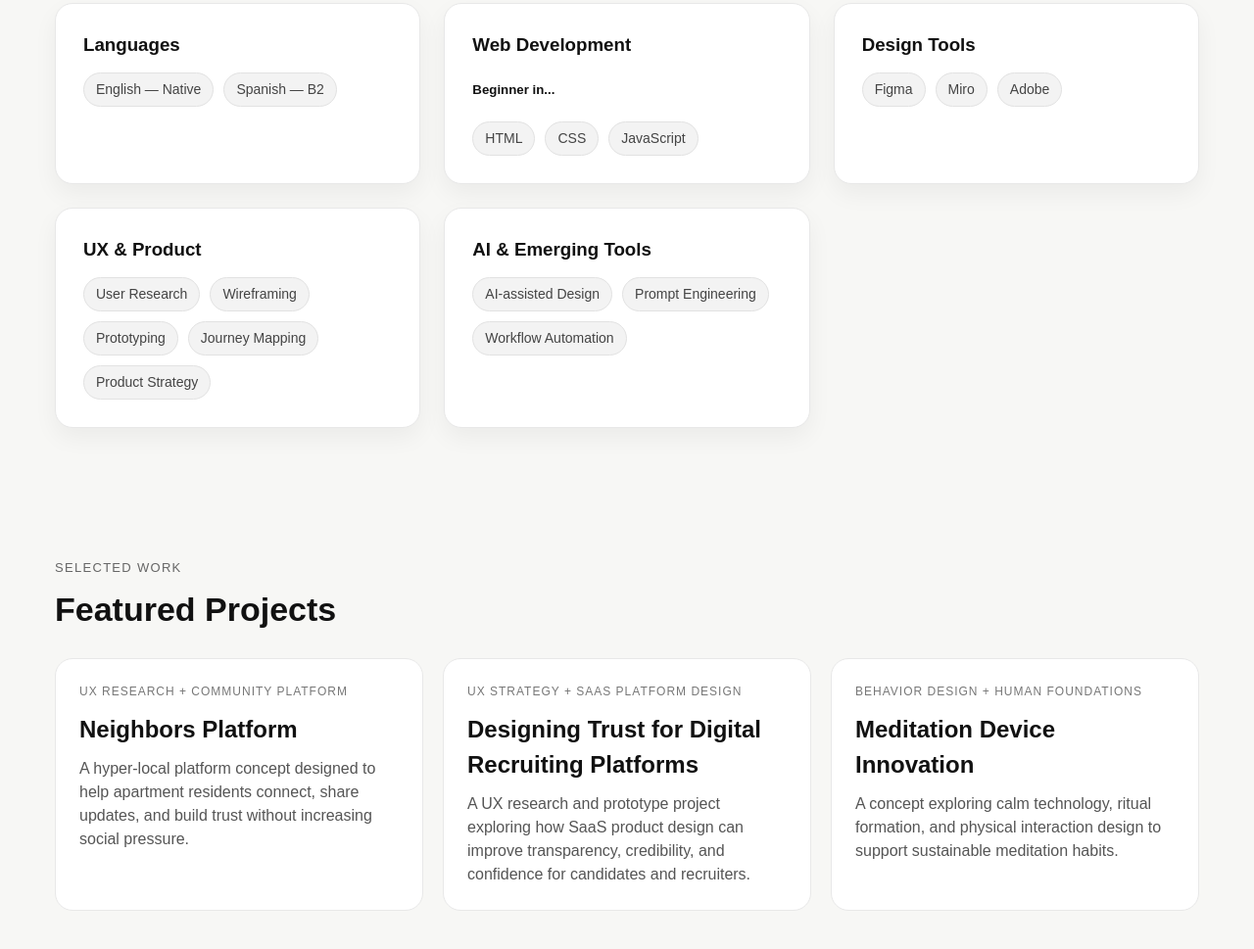
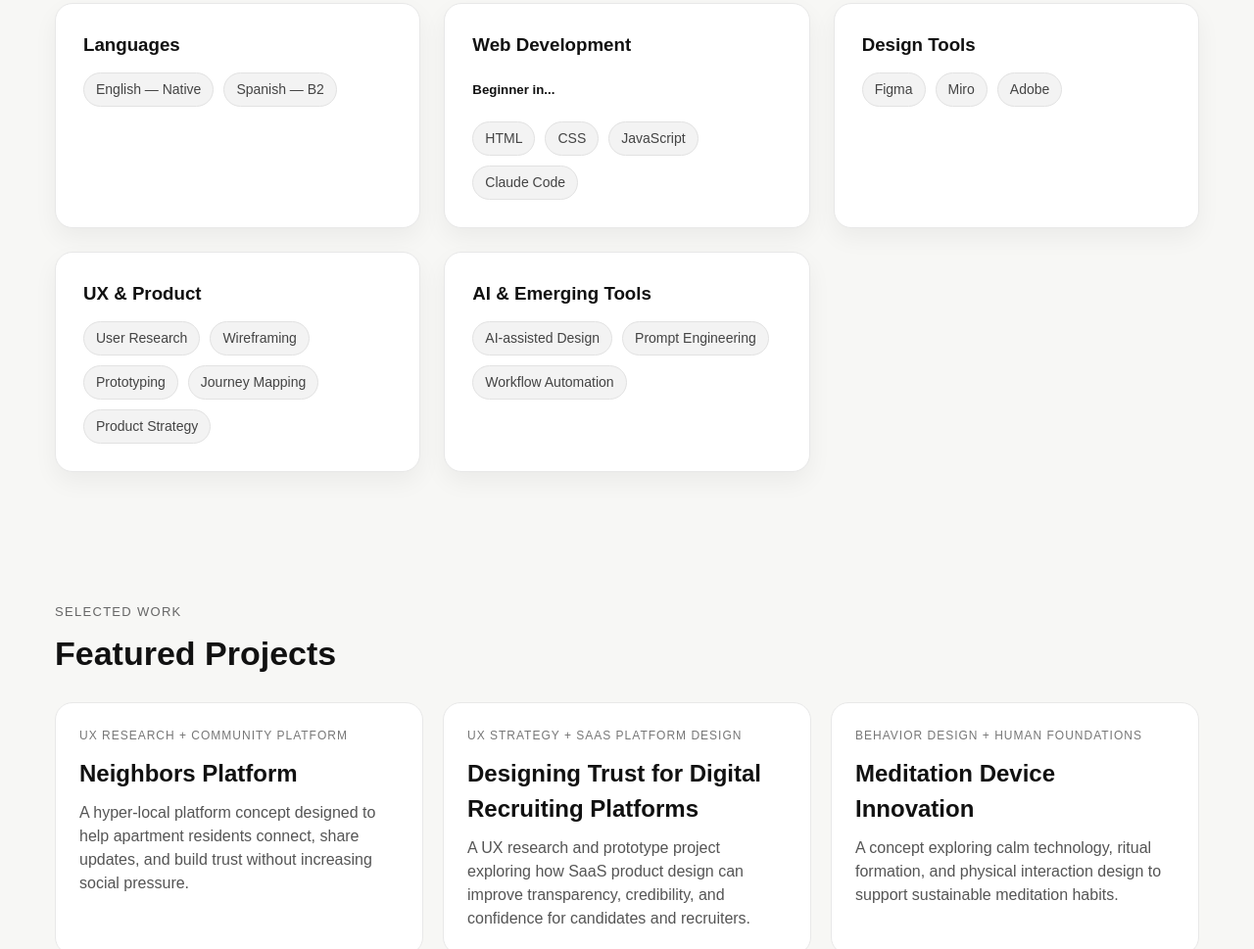
Before and after one commit to britfetz/britfetz.github.io, a website: page index.html in a window 1280 px wide. Shown: the part 847-1816 px from the top of the page at 98% size. Drawn offline with Linux system fonts and the light colour scheme.

Commit message:
Update index.html

```diff
--- a/index.html
+++ b/index.html
@@ -61,6 +61,7 @@
               <span>HTML</span>
               <span>CSS</span>
               <span>JavaScript</span>
+              <span>Claude Code</span>
             </div>
           </div>
 
```
